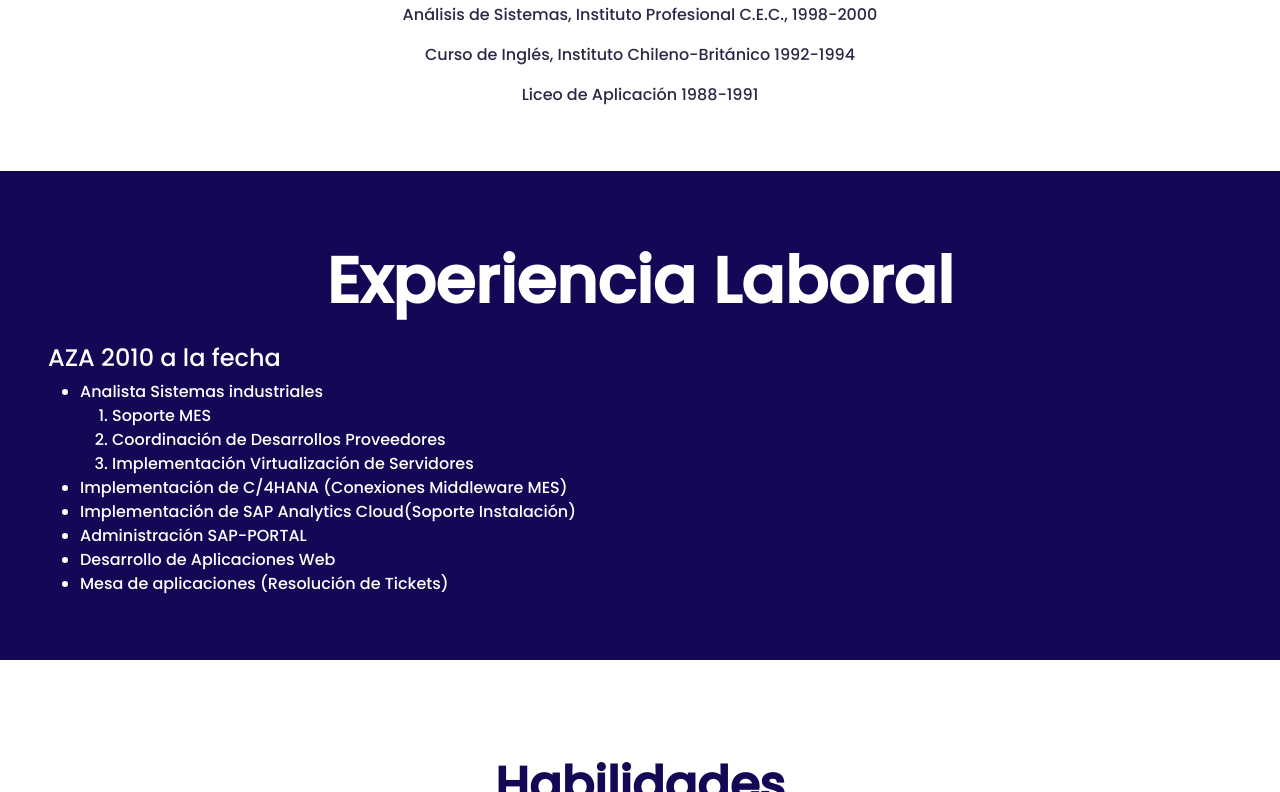
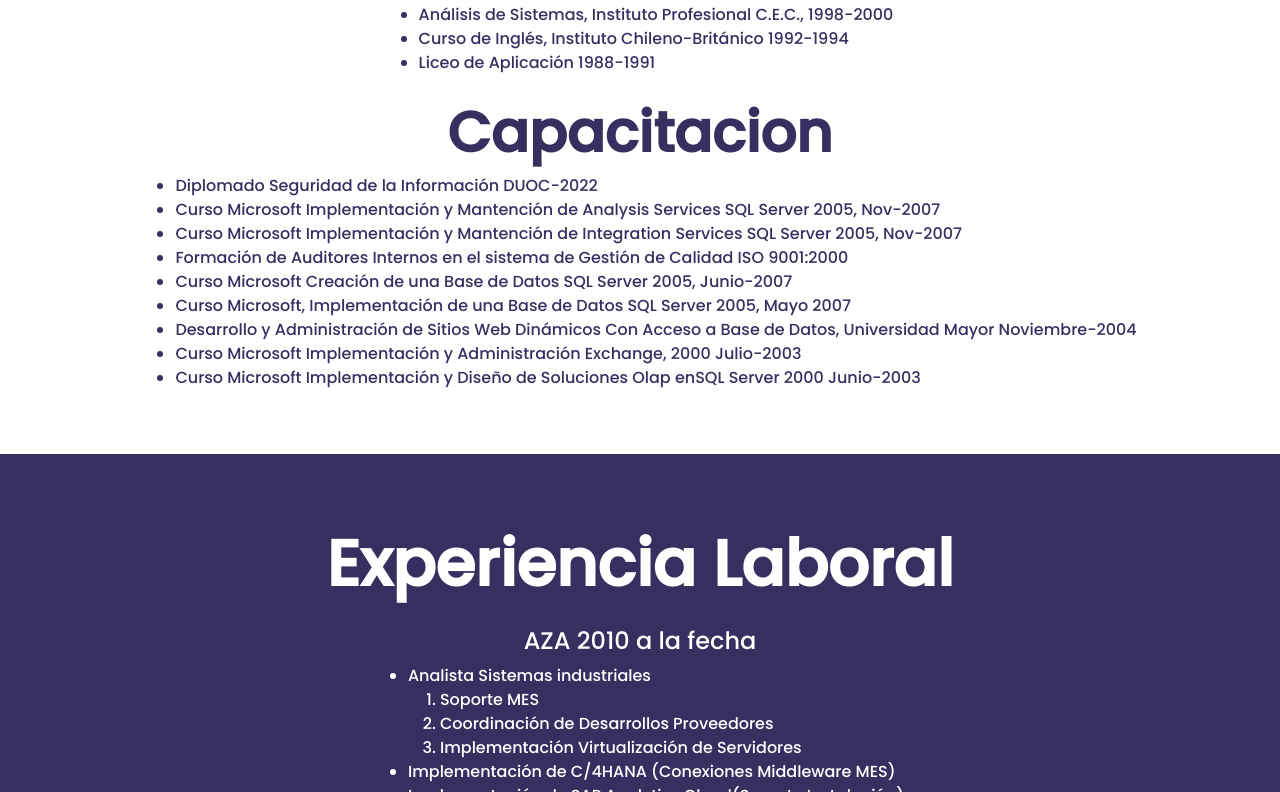
Before and after one commit to YACSCH/TrabajoFinal_Mod1_Ycastillo, a plain HTML site: page index.html in a window 1280 px wide. Shown: the part 718-1510 px from the top of the page. Drawn offline with nearby package versions, Linux system fonts and the light colour scheme.

Commit message:
formateo seccion educacion

```diff
--- a/assets/css/style.css
+++ b/assets/css/style.css
@@ -7,10 +7,10 @@ html{
 }
 body {
   font-family: 'Poppins', sans-serif;
-  color: rgb(46, 40, 71);
+  color: rgb(56, 47, 97);
 }
 .colorfondo {
-  background-color: rgb(20, 7, 85);
+  background-color: rgb(56, 47, 97);
 }
 a{
   text-decoration: none;
@@ -21,7 +21,7 @@ a:visited {
 
 }
 h2{
-  color: rgb(20, 7, 85);
+  color: rgb(56, 47, 97);
   font-size: 35;
 }
 .navbar-custom {
--- a/index.html
+++ b/index.html
@@ -51,22 +51,47 @@
                     </h1>
                     <p class="my-2 display-7">
                         Analista de Sistemas, Programador, 14 años de experiencia en el área de Informática. Analítico, ProActivo. Confiable. Cooperativo en Equipo. Perseverante en el logro de los objetivos.
-
                    </p>
 
                 </div>
             </div>
 
         </header>
-        <section id="educacion" class="educacion container text-center  p-5">
-            <h2 class="display-3 fw-bold my-4">Educación</h2>
-            <p>Análisis de Sistemas, Instituto Profesional C.E.C., 1998-2000 </p>
-            <p>Curso de Inglés, Instituto Chileno-Británico 1992-1994</p>
-            <p>Liceo de Aplicación 1988-1991</p>
+        <section id="educacion" class="container-fluid p-5">
+
+            <article class="d-flex flex-column justify-content-center align-items-center">
+                <h2 class="display-3 fw-bold my-4 text-center">Educación</h2>
+                <ul>
+                    <li>Análisis de Sistemas, Instituto Profesional C.E.C., 1998-2000</li>
+                    <li>Curso de Inglés, Instituto Chileno-Británico 1992-1994</li>
+                    <li>Liceo de Aplicación 1988-1991</li>
+                </ul>
+            </article>
+            <article class="d-flex flex-column justify-content-center align-items-center">
+                <h2 class="display-4 fw-bold my-2 text-center">Capacitacion</h2>
+                <ul>
+                    <li>Diplomado Seguridad de la Información DUOC-2022</li>
+                    <li>Curso Microsoft Implementación y Mantención de Analysis Services SQL Server 2005, Nov-2007
+                    </li>
+                    <li>Curso Microsoft Implementación y Mantención de Integration Services SQL Server 2005, Nov-2007
+                    </li>
+                    <li>Formación de Auditores Internos en el sistema de Gestión de Calidad ISO 9001:2000
+                    </li>
+                    <li>Curso Microsoft Creación de una Base de Datos SQL Server 2005, Junio-2007
+                    </li>
+                    <li>Curso Microsoft, Implementación de una Base de Datos SQL Server 2005, Mayo 2007
+                    </li>
+                    <li>Desarrollo y Administración de Sitios Web Dinámicos Con Acceso a Base de Datos, Universidad Mayor Noviembre-2004
+                    </li>
+                    <li>Curso Microsoft Implementación y Administración Exchange, 2000 Julio-2003
+                    </li>
+                    <li>Curso Microsoft Implementación y Diseño de Soluciones Olap enSQL Server 2000 Junio-2003</li>
+                </ul>
+            </article>
         </section>
         <section id="experiencia" class="colorfondo container-fluid text-white  p-5">
             <h2 class="display-3 fw-bold my-4 text-white text-center">Experiencia Laboral</h2>
-            <article class="">
+            <article class="d-flex flex-column justify-content-center align-items-center ">
                 <h4>AZA 2010 a la fecha</h4>
                 <ul>
                     <li>Analista Sistemas industriales</li>
@@ -81,11 +106,14 @@
                     <li>Implementación de SAP Analytics Cloud(Soporte Instalación)</li>
                     <li>Administración SAP-PORTAL</li>
                     <li>Desarrollo de Aplicaciones Web</li>
+                    <ol>
+                        <li>Formulario requerimiento informatico(FRI)</li>
+                        <li>Rendicion de gastos</li>
+                        <li>Ficha de cobranza</li>
+                    </ol>
                     <li>Mesa de aplicaciones (Resolución de Tickets)</li>
-
                 </ul>
             </article>
-
         </section>
         <section id="habilidades" class="container text-center p-5">
             <h2 class="display-5 fw-bold text-center  mb-3 mt-5">Habilidades</h2>
@@ -156,7 +184,7 @@
 
         </section>
         <section id="contacto" class="contacto">
-            <form class = "my-3 colorfondo" action="">
+            <form class="my-3 colorfondo" action="">
                 <h2>Contacto</h2>
                 <div class="input-group">
                     <label for="name">Nombre</label>
```
Lines whose indentation alone changed are shown as unchanged.
